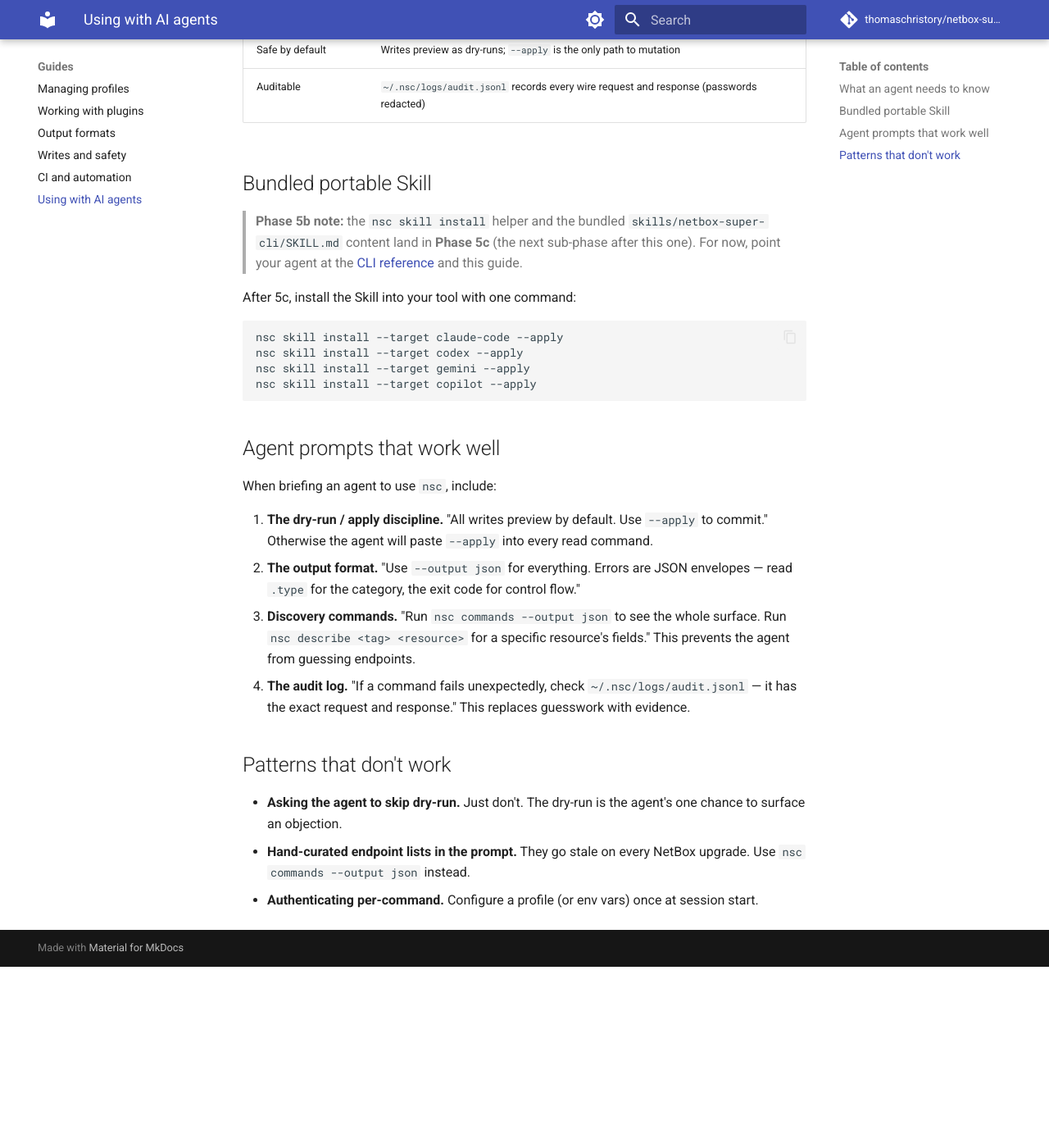
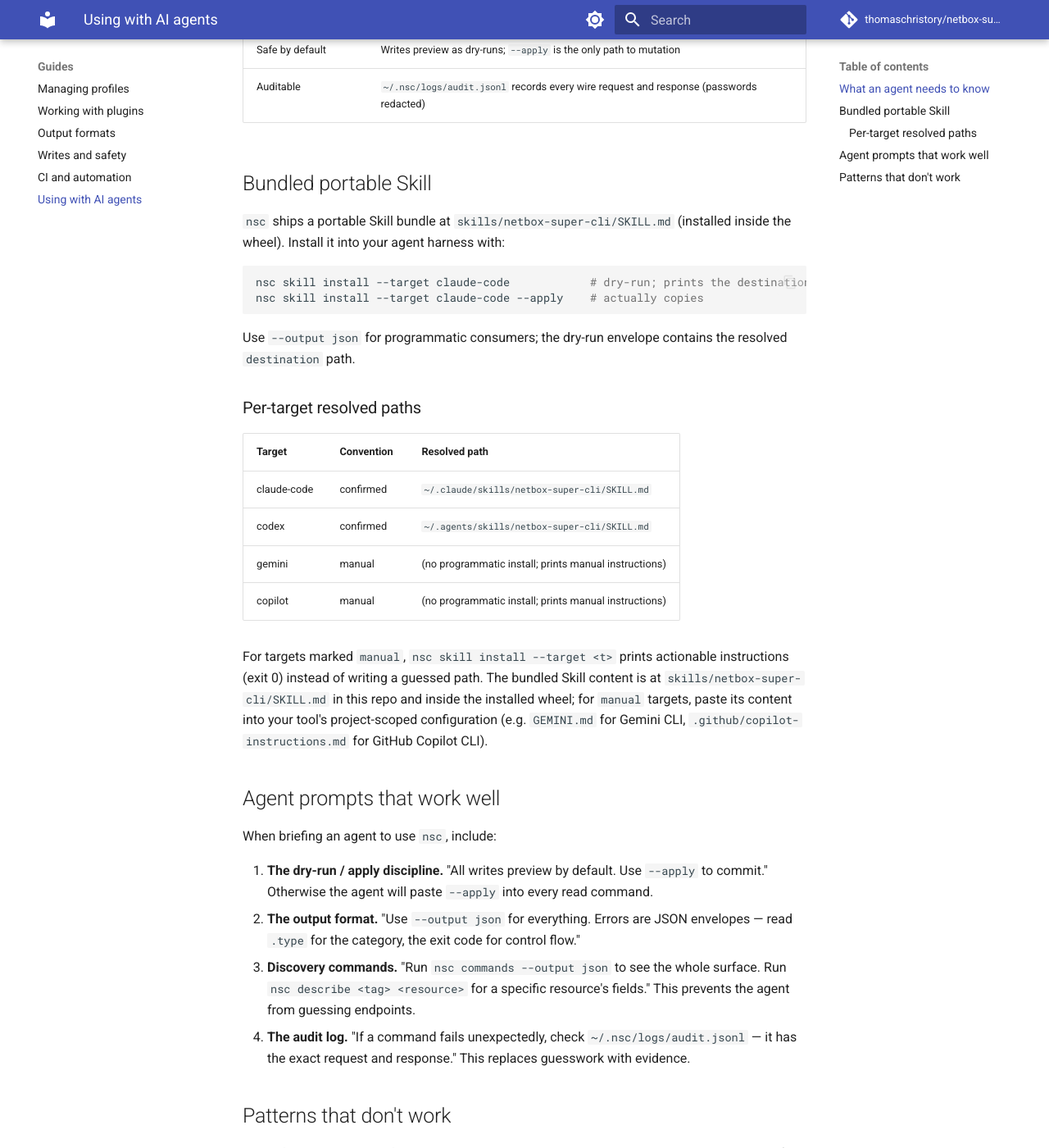
Before and after one commit to thomaschristory/netbox-super-cli, an MkDocs documentation site: the page built from docs/guides/using-with-ai-agents.md, in a window 1280 px wide and 1400 px high, scrolled down 641 px. Shown: the whole window at 82% size. Built offline with MkDocs 1.6.1 and Material for MkDocs 9.7.7, drawn with Linux system fonts in a browser that asks for light colours; comment, search, counter and statistics services are not loaded; before the commit the page ends 1820 px from its top, so only the background shows below that.

Commit message:
docs: replace "coming in 5c" callout with the actual install section
Documents nsc skill install --target {claude-code,codex,gemini,copilot}
with a per-target resolved-path table from T1's research. Targets without
a documented programmatic install path print manual instructions; the
bundled SKILL.md lives at skills/netbox-super-cli/ and is shipped inside
the wheel. Codex resolves to ~/.agents/skills/ (the agent-tool-neutral
convention per developers.openai.com/codex/skills), not ~/.codex/skills/.

Co-Authored-By: Claude Opus 4.7 (1M context) <noreply@anthropic.com>

````diff
--- a/docs/guides/using-with-ai-agents.md
+++ b/docs/guides/using-with-ai-agents.md
@@ -17,19 +17,33 @@ correctly without trial-and-error.
 
 ## Bundled portable Skill
 
-> **Phase 5b note:** the `nsc skill install` helper and the bundled
-> `skills/netbox-super-cli/SKILL.md` content land in **Phase 5c** (the next
-> sub-phase after this one). For now, point your agent at the [CLI
-> reference](../reference/cli.md) and this guide.
-
-After 5c, install the Skill into your tool with one command:
+`nsc` ships a portable Skill bundle at `skills/netbox-super-cli/SKILL.md`
+(installed inside the wheel). Install it into your agent harness with:
 
 ```sh
-nsc skill install --target claude-code --apply
-nsc skill install --target codex --apply
-nsc skill install --target gemini --apply
-nsc skill install --target copilot --apply
+nsc skill install --target claude-code            # dry-run; prints the destination
+nsc skill install --target claude-code --apply    # actually copies
 ```
+
+Use `--output json` for programmatic consumers; the dry-run envelope contains
+the resolved `destination` path.
+
+### Per-target resolved paths
+
+| Target       | Convention | Resolved path                                                  |
+|--------------|------------|----------------------------------------------------------------|
+| claude-code  | confirmed  | `~/.claude/skills/netbox-super-cli/SKILL.md`                   |
+| codex        | confirmed  | `~/.agents/skills/netbox-super-cli/SKILL.md`                   |
+| gemini       | manual     | (no programmatic install; prints manual instructions)          |
+| copilot      | manual     | (no programmatic install; prints manual instructions)          |
+
+For targets marked `manual`, `nsc skill install --target <t>` prints
+actionable instructions (exit 0) instead of writing a guessed path.
+The bundled Skill content is at `skills/netbox-super-cli/SKILL.md` in
+this repo and inside the installed wheel; for `manual` targets, paste
+its content into your tool's project-scoped configuration (e.g.
+`GEMINI.md` for Gemini CLI, `.github/copilot-instructions.md` for
+GitHub Copilot CLI).
 
 ## Agent prompts that work well
 
````
